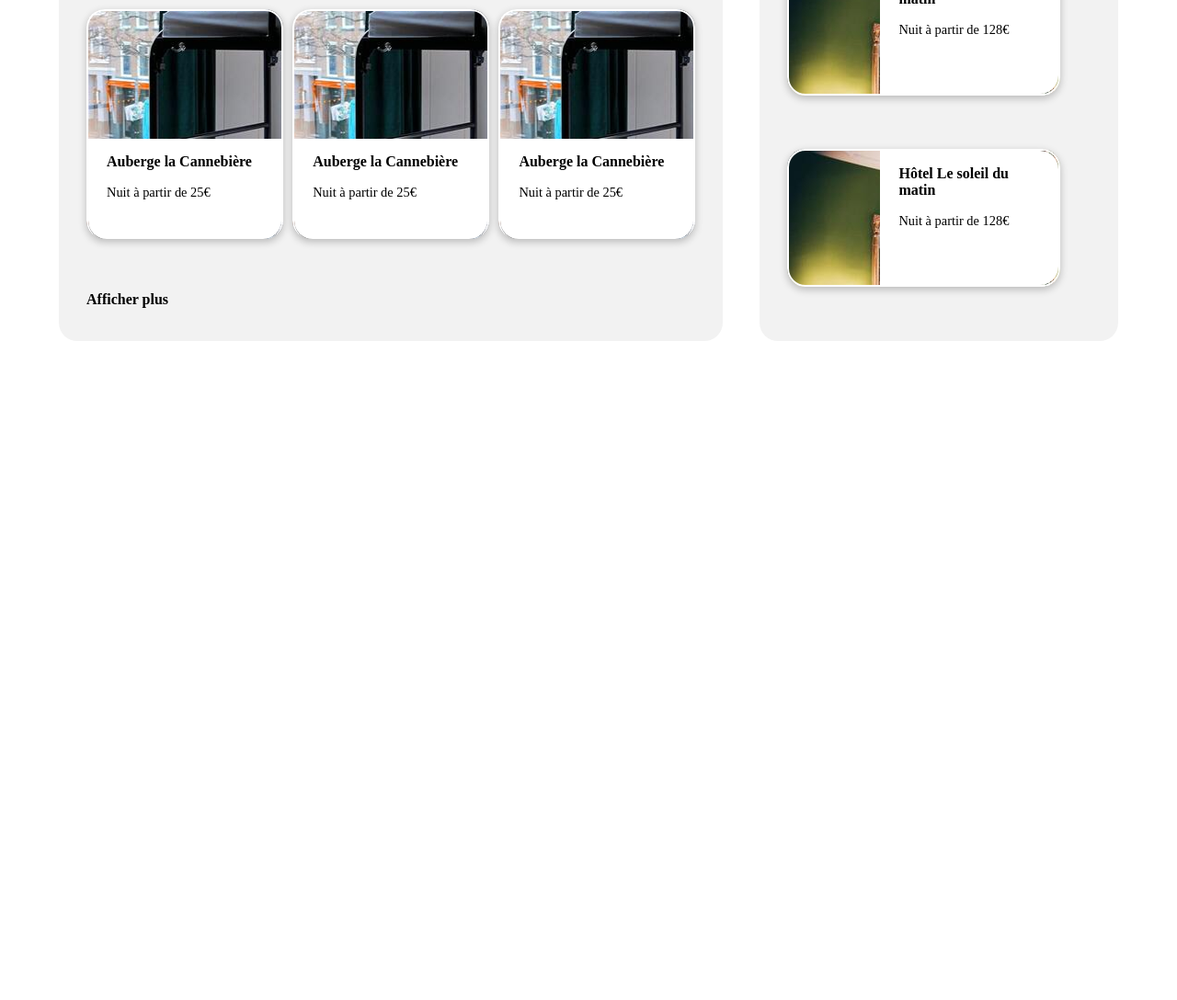
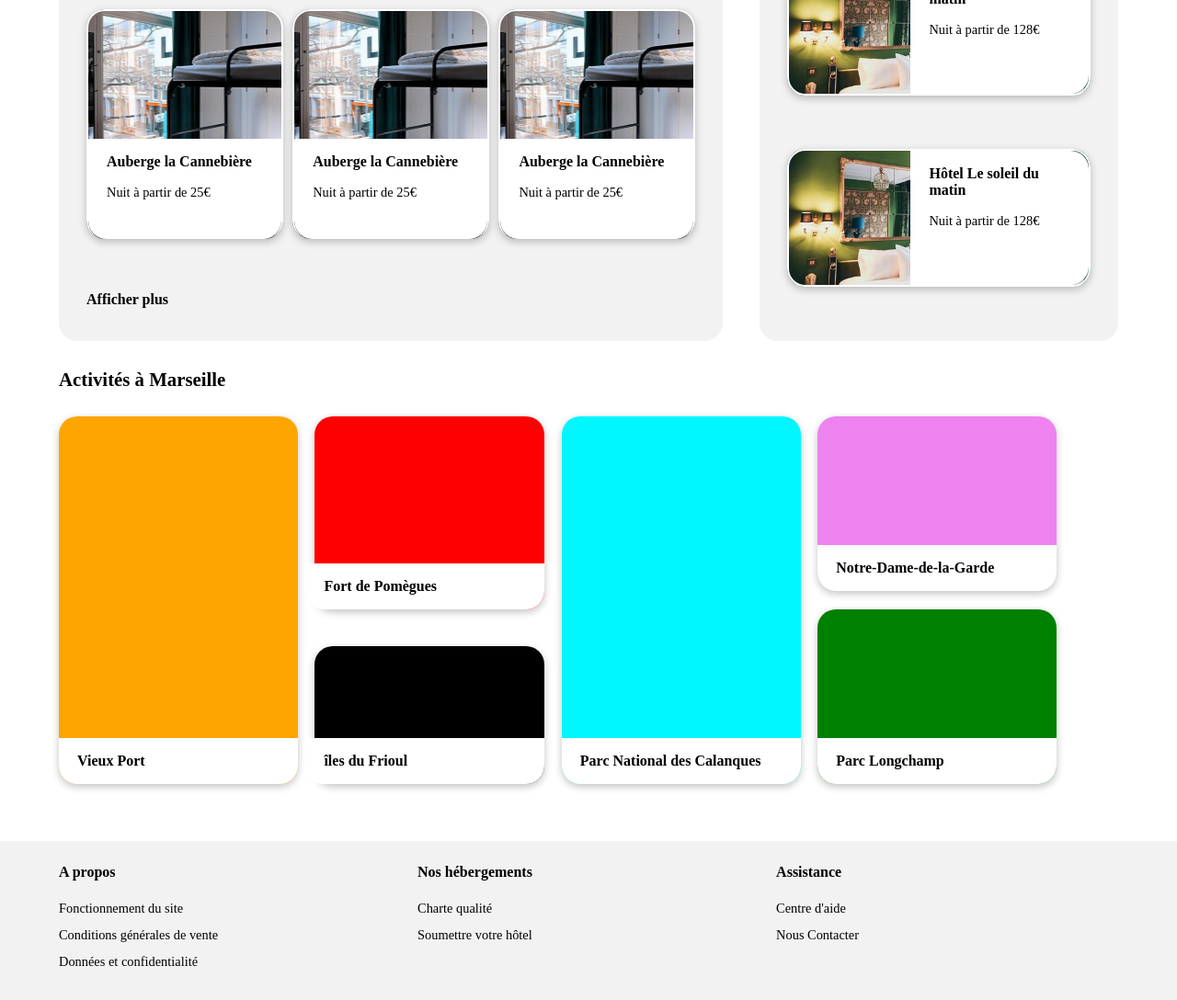
Before and after one commit to Chrisdeparis/milfortchristian_2_14052021, a website: page index.html in a window 1280 px wide. Shown: the part 819-1907 px from the top of the page at 92% size. Before the commit the page ends 1190 px from the top, so only its background shows below. Drawn offline with Linux system fonts and the light colour scheme; a web font is replaced by a local one.

Commit message:
footer ok

```diff
--- a/index.html
+++ b/index.html
@@ -249,6 +249,88 @@
                     </section>
             </div>
         </section>
+        <section class="act-50">
+            <h1>Activités à Marseille</h1>
+            <div class="section group grid-container-3">
+
+                <div class="col span_1_of_4">
+                    <div class="vieuxPort">
+                        <div class="vieuxPort__bt">
+                            <p>Vieux Port</p>
+                        </div>
+
+                    </div>
+                </div>
+                <div class="col span_1_of_4">
+                    <div class="">
+                        <div class="Pomegues">
+                            <div class="Pomegues__bt">
+                                <p>Fort de Pomègues</p>
+                            </div>
+                        </div>
+                        <div class="frioul">
+                            <div class="frioul__bt">
+                                <p>îles du Frioul</p>
+                            </div>
+                        </div>
+                    </div>
+                </div>
+                <div class="col span_1_of_4">
+                    <div class="calanques">
+
+                            <div class="calanques__bt">
+                                <p>Parc National des Calanques</p>
+                            </div>
+
+                    </div>
+                </div>
+                <div class="col span_1_of_4">
+                    <div class="">
+                        <div class="garde">
+                            <div class="garde__bt">
+                                <p>Notre-Dame-de-la-Garde</p>
+                            </div>
+                        </div>
+                        <div class="longchamp">
+                            <div class="longchamp__bt">
+                                <p>Parc Longchamp</p>
+                            </div>
+                        </div>
+                    </div>
+                </div>
+            </div>
+        </section>
+        <div class="ft__bg">
+            <section>
+                <footer class="footer">
+                    <div class="section group">
+                        <div class="col span_1_of_3">
+                            <h1>A propos</h1>
+                            <ul class="ft__link">
+                                <li><a href="http://">Fonctionnement du site</a></li>
+                                <li><a href="http://">Conditions générales de vente</a></li>
+                                <li><a href="http://">Données et confidentialité</a></li>
+                            </ul>
+                        </div>
+                        <div class="col span_1_of_3">
+                            <h1>Nos hébergements</h1>
+                            <ul class="ft__link">
+                                <li><a href="http://">Charte qualité</a></li>
+                                <li><a href="http://">Soumettre votre hôtel</a></li>
+                            </ul>
+                        </div>
+                        <div class="col span_1_of_3">
+                            <h1>Assistance</h1>
+                            <ul class="ft__link">
+                                <li><a href="http://">Centre d'aide</a></li>
+                                <li><a href="http://">Nous Contacter</a></li>
+                            </ul>
+                        </div>
+                    </div>
+
+                </footer>
+            </section>
+        </div>
 
     </div>
 
--- a/src/css/style.css
+++ b/src/css/style.css
@@ -225,6 +225,10 @@ section.populaires.populaires__img1 {
     height:150px;
     margin-bottom:30px;
     margin-left: 0px;
+    width:100%;
+    background-repeat: no-repeat;
+    background-size: cover;
+    background-position:center center;
 }
 .group.grid-container-2 { margin-bottom:0;}
 .grid-container-2{
@@ -263,6 +267,7 @@ h1.hebergement__title, h1.populaire__title {
     width:100%;
     background-repeat:no-repeat;
     background-position:center;
+    background-size: cover;
 }
 .populaires__img1 {
     background:url('../images/hebergements/4_small/emile-guillemot-Bj_rcSC5XfE-unsplash.jpg');
@@ -348,6 +353,100 @@ section {
     font-weight:bold;
 }
 
+/* Activités */
+.act-50 {
+    margin-top: 50px;
+    display:flex;
+    flex-direction:column;
+    margin:auto;
+    width:90%;
+    margin-bottom:50px;
+}
+.act-50 h1 {margin-top:30px;}
+.vieuxPort {
+    background:orange;
+    height:400px;
+    width:260px;
+    border-radius:20px;
+}
+.calanques {
+    background:rgb(0, 247, 255);
+    height:400px;
+    width:260px;
+    border-radius:20px;
+}
+.vieuxPort, .Pomegues, .frioul, .calanques, .garde, .longchamp {
+    display: flex;
+    justify-content: flex-end;
+    align-items: flex-end;
+    width: auto;
+    flex-direction:column;
+    box-shadow: rgba(0, 0, 0, 0.24) 0px 3px 8px;
+}
+.vieuxPort__bt, .Pomegues__bt, .frioul__bt, .calanques__bt, .garde__bt, .longchamp__bt {
+    display: flex;
+    justify-content: flex-end;
+    flex-direction: column;
+    background: #fff;
+    width: 260px;
+    padding-left: 20px;
+    border-bottom-right-radius: 20px;
+    border-bottom-left-radius: 20px;
+}
+.Pomegues {
+    height:210px;
+    width:100%;
+    background:red;
+    border-radius:20px;
+    margin-bottom:40px;
+    width:250px;
+}
+.frioul {
+    background:black;
+    height:150px;
+    border-radius:20px;
+    width:250px;
+}
+.garde {
+    background:violet;
+    height:190px;
+    border-radius:20px;
+    margin-bottom:20px;
+    width:260px;
+}
+.longchamp {
+    background:green;
+    height:190px;
+    border-radius:20px;
+    width:260px;
+}
+/* Footer */
+.footer {
+    width:100%;
+
+
+}
+.ft__bg {
+    background:#f2f2f2;
+
+    width:100%;
+    height:auto;
+}
+.footer h1 {
+    font-size:1em;
+}
+.footer ul {
+    display: flex;
+    flex-direction: column;
+    padding:0;
+    font-weight: normal;
+}
+.ft__link li {
+    margin:0;
+    font-weight:normal;
+    font-size:0.9em;
+    padding:6px 0;
+}
 
 /* Grid section */
 /*  SECTIONS  */
@@ -399,6 +498,10 @@ section {
 	.span_3_of_3, .span_2_of_3, .span_1_of_3 { width: 100%; }
     .mt-50 {display:flex; flex-direction:column; width:100%;}
     .grid-container-2 { width:100%; margin:0 auto;}
+    .grid-container-3 { width:100%; margin:0 auto;}
     .header__center {display:none;}
     section {width:100%;}
+    .footer {
+        margin-left: 30px;
+    }
 }
```
